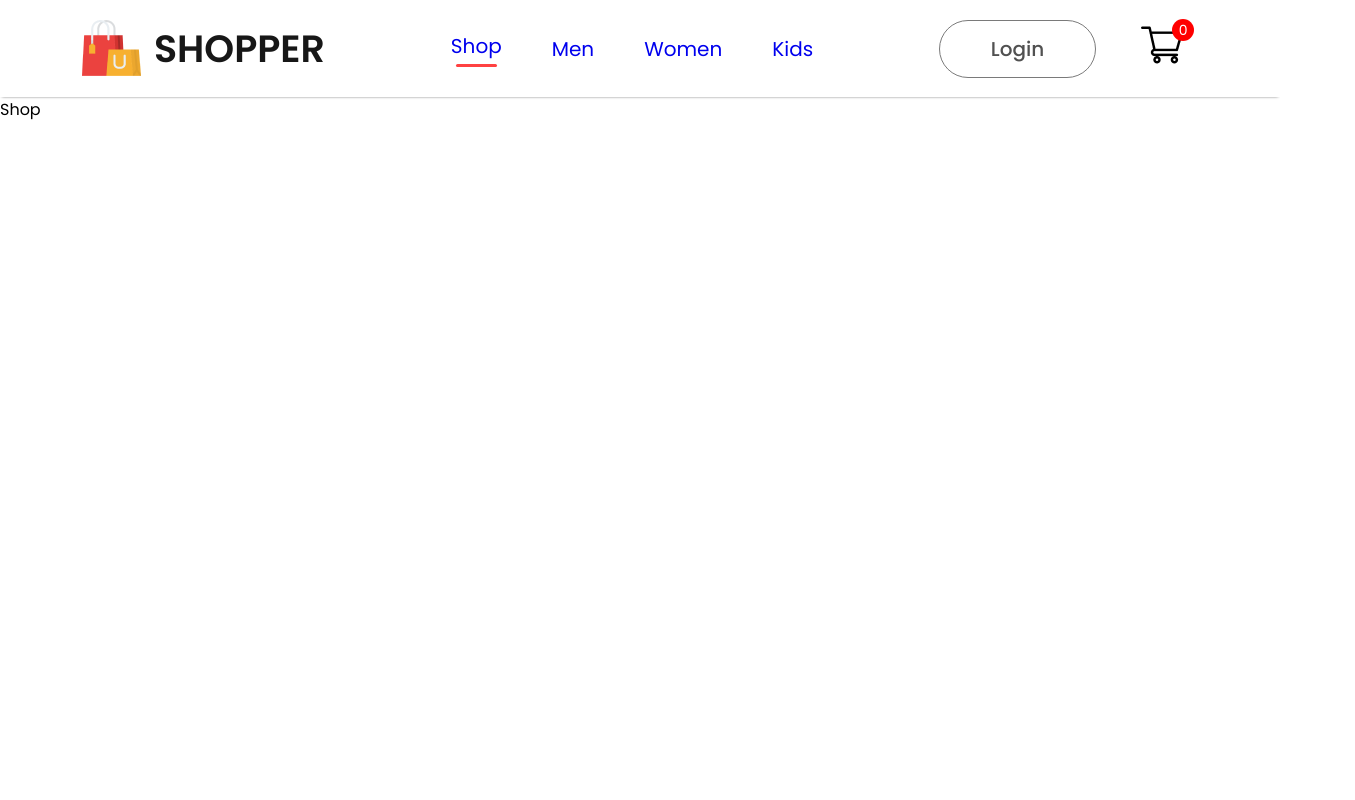
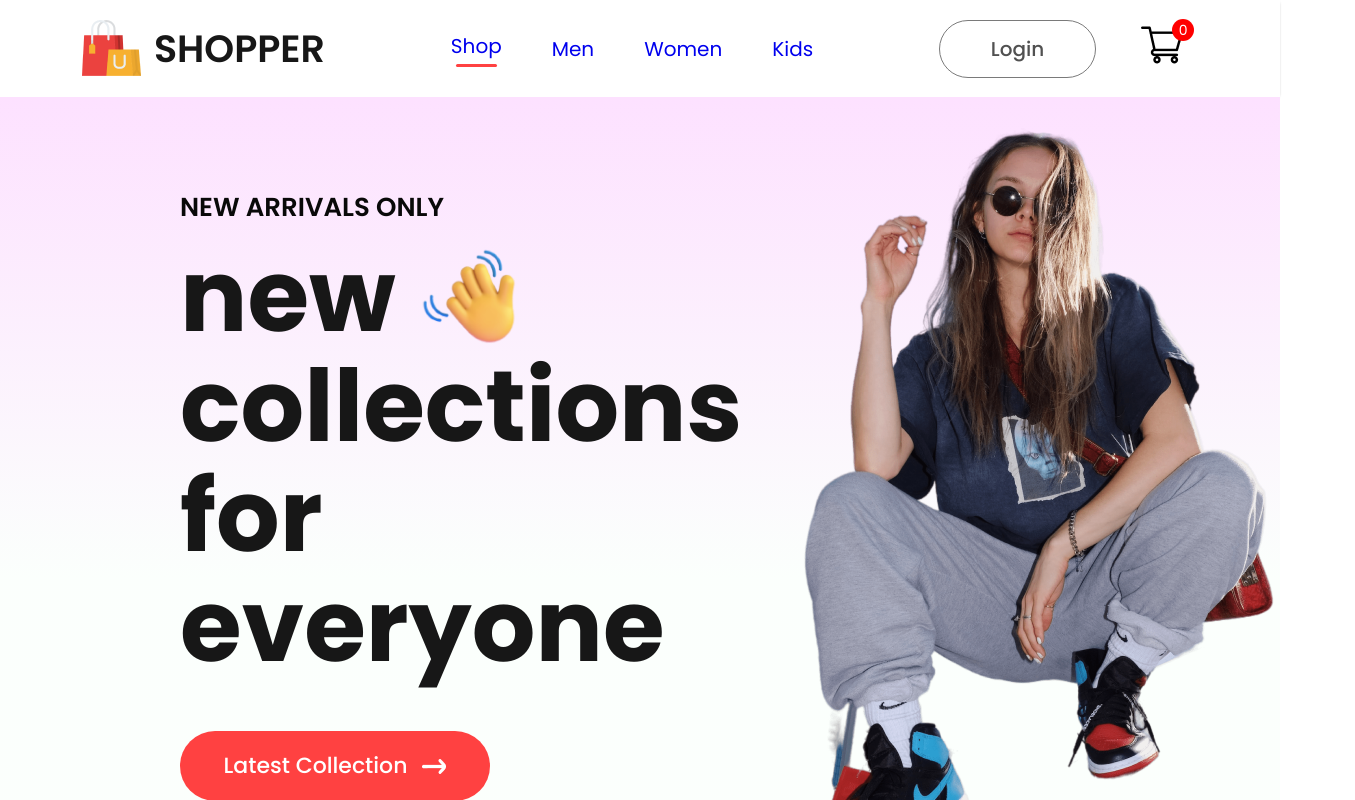
Before and after one commit to rishowrav/shopper-frontend, a React (Vite) app: page / in a window 1280 px wide. Shown: the top 800 px of the page, 1355 px wide, since content can reach past the window. Built offline with nearby package versions, Linux system fonts and the light colour scheme.

Commit message:
hero section design completed

```diff
--- /dev/null
+++ b/src/components/Hero/Hero.css
@@ -0,0 +1,59 @@
+.hero {
+  height: 100vh;
+  background: linear-gradient(180deg, #fde1ff, #e1ffea22 60%);
+  display: flex;
+}
+
+.hero-left {
+  flex: 1;
+  display: flex;
+  flex-direction: column;
+  justify-content: center;
+  gap: 20px;
+  padding-left: 180px;
+  line-height: 1.1;
+}
+
+.hero-left h2 {
+  color: #090909;
+  font-size: 26px;
+  font-weight: 600;
+}
+
+.hero-left p {
+  color: #171717;
+  font-size: 100px;
+  font-weight: 700;
+}
+
+.hero-hand-icon {
+  display: flex;
+  align-items: center;
+  gap: 20px;
+}
+
+.hero-hand-icon img {
+  width: 105px;
+}
+
+.hero-latest-btn {
+  display: flex;
+  justify-content: center;
+  align-items: center;
+  gap: 15px;
+  width: 310px;
+  height: 70px;
+  border-radius: 75px;
+  margin-top: 30px;
+  background: #ff4141;
+  color: white;
+  font-size: 22px;
+  font-weight: 500;
+}
+
+.hero-right {
+  flex: 1;
+  display: flex;
+  justify-content: center;
+  align-items: center;
+}
--- /dev/null
+++ b/src/components/Hero/Hero.jsx
@@ -0,0 +1,31 @@
+import "./Hero.css";
+import hand_icon from "../assets/hand_icon.png";
+import arrow_icon from "../assets/arrow.png";
+import hero_image from "../assets/hero_image.png";
+
+const Hero = () => {
+  return (
+    <div className="hero">
+      <div className="hero-left">
+        <h2>NEW ARRIVALS ONLY</h2>
+        <div>
+          <div className="hero-hand-icon">
+            <p>new</p>
+            <img src={hand_icon} alt="hand icon" />
+          </div>
+          <p>collections</p>
+          <p>for everyone</p>
+        </div>
+        <div className="hero-latest-btn">
+          <div>Latest Collection</div>
+          <img src={arrow_icon} alt="arrow icon" />
+        </div>
+      </div>
+      <div className="hero-right">
+        <img src={hero_image} alt="hero image" />
+      </div>
+    </div>
+  );
+};
+
+export default Hero;
--- a/src/pages/Shop.jsx
+++ b/src/pages/Shop.jsx
@@ -1,5 +1,11 @@
+import Hero from "../components/Hero/Hero";
+
 const Shop = () => {
-  return <div>Shop</div>;
+  return (
+    <div>
+      <Hero />
+    </div>
+  );
 };
 
 export default Shop;
```
